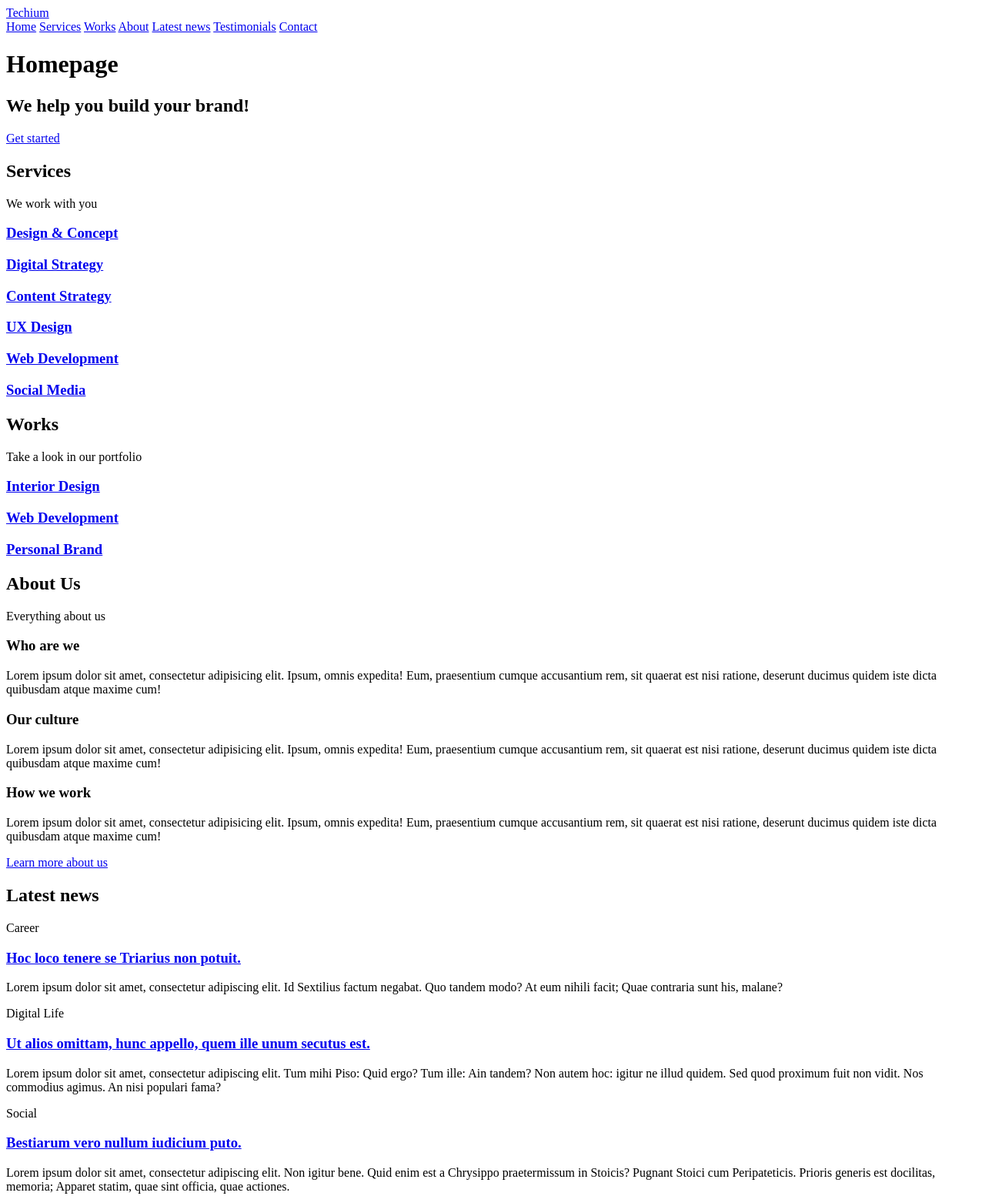
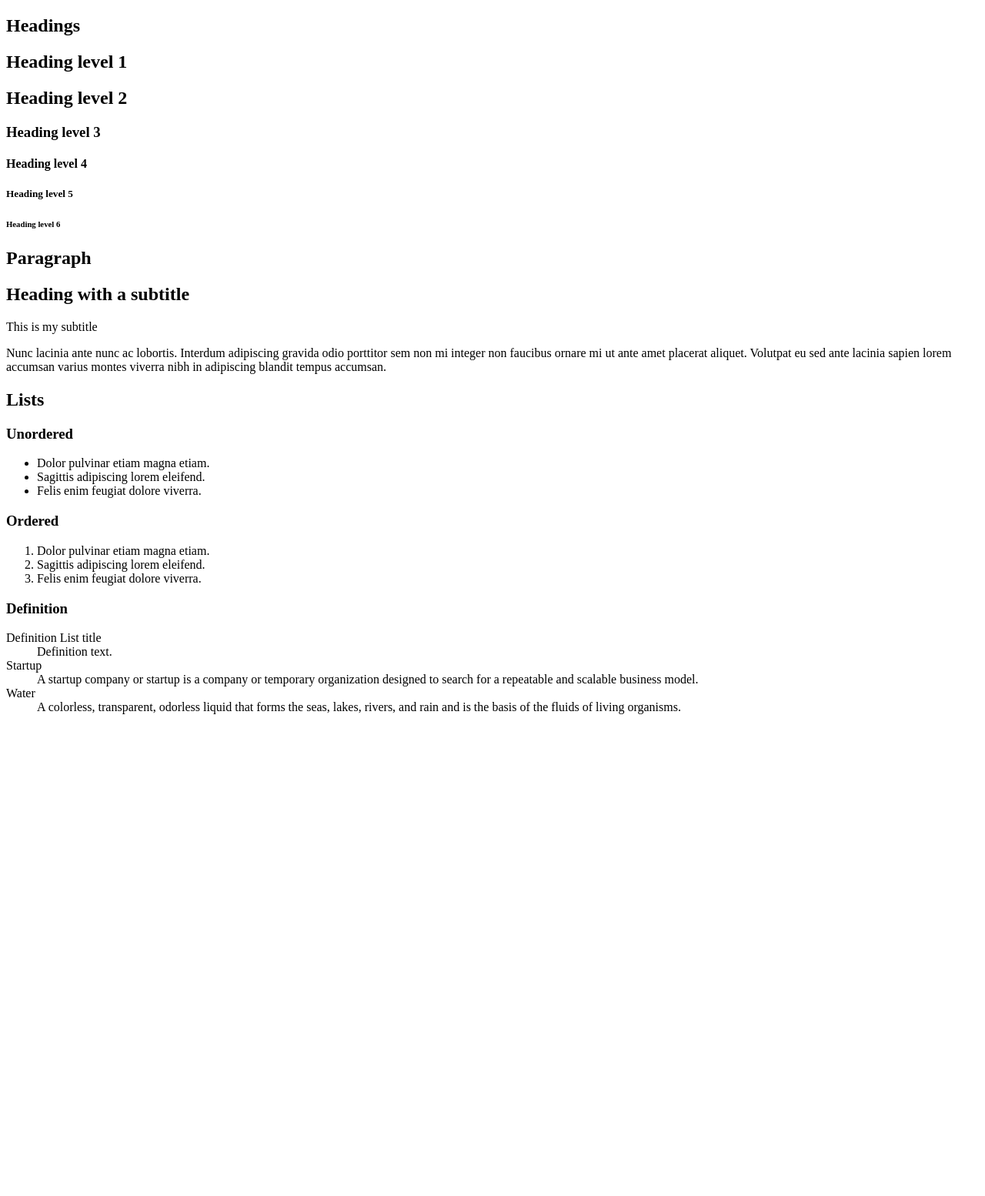
Before and after one commit to Benji021/holbertonschool-web_front_end, a plain HTML site: page html_advanced/26-styleguide.html in a window 1280 px wide. Shown: the top 1554 px of the page at 77% size. After the commit the page ends 944 px from the top, so only its background shows below. Drawn offline with Linux system fonts and the light colour scheme.

Commit message:
Examples of lists for the styleguide

```diff
--- a/html_advanced/26-styleguide.html
+++ b/html_advanced/26-styleguide.html
@@ -3,186 +3,65 @@
 <head>
     <meta charset="utf-8">
     <meta name="viewport" content="width=device-width, initial-scale=1.0, viewport-fit=cover">
-    <title>Homepage - Techium</title>
+    <title>Styleguide - Techium</title>
     <meta name="description" content="Techium is a digital agency">
     <link rel="icon" type="image/x-icon" href="./favicon.ico">
     <link rel="icon" type="image/png" href="./favicon.png">
 </head>
 <body>
-    <!-- Header -->
     <header>
-        <div>
-            <div>
-                <div>
-                    <a href="/">
-                        <span>Techium</span>
-                    </a>
-                </div>
-                <nav>
-                    <div>
-                        <a href="/">Home</a>
-                        <a href="#services">Services</a>
-                        <a href="#works">Works</a>
-                        <a href="#about">About</a>
-                        <a href="#latest_news">Latest news</a>
-                        <a href="#testimonials">Testimonials</a>
-                        <a href="#contact">Contact</a>
-                    </div>
-                </nav>
-            </div>
-        </div>
     </header>
-    <!-- Main -->
     <main>
-        <h1>Homepage</h1>
-        <!-- Hero section -->
         <section>
-            <div>
-                <h2>We help you build your brand!</h2>
-                <a href="#">Get started</a>
-            </div>
+            <header>
+                <h2>Headings</h2>
+            </header>
+            <h1>Heading level 1</h1>
+            <h2>Heading level 2</h2>
+            <h3>Heading level 3</h3>
+            <h4>Heading level 4</h4>
+            <h5>Heading level 5</h5>
+            <h6>Heading level 6</h6>
         </section>
-        <!-- Services section -->
         <section>
-            <div>
             <header>
-                    <h2>Services</h2>
-                    <p>We work with you</p>
+                <h2>Paragraph</h2>
+            </header>
+            <h2>Heading with a subtitle</h2>
+            <p>This is my subtitle</p>
+            <p>Nunc lacinia ante nunc ac lobortis. Interdum adipiscing gravida odio porttitor sem non mi integer non faucibus ornare mi ut ante amet placerat aliquet. Volutpat eu sed ante lacinia sapien lorem accumsan varius montes viverra nibh in adipiscing blandit tempus accumsan.</p>
+        </section>
+        <!-- Lists -->
+        <section>
+            <header>
+                <h2>Lists</h2>
             </header>
             <div>
-                    <h3><a href="#">Design & Concept</a></h3>
-                    <h3><a href="#">Digital Strategy</a></h3>
-                    <h3><a href="#">Content Strategy</a></h3>
-                    <h3><a href="#">UX Design</a></h3>
-                    <h3><a href="#">Web Development</a></h3>
-                    <h3><a href="#">Social Media</a></h3>
-                </div>
-            </div>
-        </section>
-        <!-- Works section -->
-        <section>
-            <div>
-                <header>
-                    <h2>Works</h2>
-                    <p>Take a look in our portfolio</p>
-                </header>
-                <div>
-                    <article>
-                        <h3><a href="#">Interior Design</a></h3>
-                    </article>
-                    <article>
-                        <h3><a href="#">Web Development</a></h3>
-                    </article>
-                    <article>
-                        <h3><a href="#">Personal Brand</a></h3>
-                    </article>
-                </div>
-            </div>
-        </section>
-        <!-- About Us section -->
-        <section>
-            <div>
-                <header>
-                    <h2>About Us</h2>
-                    <p>Everything about us</p>
-                </header>
-                <div>
-                    <h3>Who are we</h3>
-                    <p>Lorem ipsum dolor sit amet, consectetur adipisicing elit. Ipsum, omnis expedita! Eum, praesentium cumque accusantium rem, sit quaerat est nisi ratione, deserunt ducimus quidem iste dicta quibusdam atque maxime cum!</p>
-                    <h3>Our culture</h3>
-                    <p>Lorem ipsum dolor sit amet, consectetur adipisicing elit. Ipsum, omnis expedita! Eum, praesentium cumque accusantium rem, sit quaerat est nisi ratione, deserunt ducimus quidem iste dicta quibusdam atque maxime cum!</p>
-                    <h3>How we work</h3>
-                    <p>Lorem ipsum dolor sit amet, consectetur adipisicing elit. Ipsum, omnis expedita! Eum, praesentium cumque accusantium rem, sit quaerat est nisi ratione, deserunt ducimus quidem iste dicta quibusdam atque maxime cum!</p>
-                </div>
-                <a href="about.html">Learn more about us</a>
-            </div>
-        </section>
-        <!-- Latest news section -->
-        <section>
-            <div>
-                <header>
-                    <h2>Latest news</h2>
-                </header>
-                <div>
-                    <article>
-                        <p>Career</p>
-                        <h3><a href="#">Hoc loco tenere se Triarius non potuit.</a></h3>
-                        <p>Lorem ipsum dolor sit amet, consectetur adipiscing elit. Id Sextilius factum negabat. Quo tandem modo? At eum nihili facit; Quae contraria sunt his, malane?</p>
-                    </article>
-                    <article>
-                        <p>Digital Life</p>
-                        <h3><a href="#">Ut alios omittam, hunc appello, quem ille unum secutus est.</a></h3>
-                        <p>Lorem ipsum dolor sit amet, consectetur adipiscing elit. Tum mihi Piso: Quid ergo? Tum ille: Ain tandem? Non autem hoc: igitur ne illud quidem. Sed quod proximum fuit non vidit. Nos commodius agimus. An nisi populari fama?</p>
-                    </article>
-                    <article>
-                        <p>Social</p>
-                        <h3><a href="#">Bestiarum vero nullum iudicium puto.</a></h3>
-                        <p>Lorem ipsum dolor sit amet, consectetur adipiscing elit. Non igitur bene. Quid enim est a Chrysippo praetermissum in Stoicis? Pugnant Stoici cum Peripateticis. Prioris generis est docilitas, memoria; Apparet statim, quae sint officia, quae actiones.</p>
-                    </article>
-                </div>
-            </div>
-        </section>
-        <!-- Testimonials section -->
-        <section>
-            <div>
-                <header>
-                    <h2>Testimonials</h2>
-                    <p>We are more than a digital company</p>
-                </header>
-                <div>
-                    <article>
-                        <blockquote>
-                            <p>I am completely blown away. Thanks to Techium, we've just launched our 5th website!</p>
-                            <cite>Yuri Y.</cite>
-                        </blockquote>
-                    </article>
-                    <article>
-                        <blockquote>
-                            <p>Thank you so much for your help. Techium company is awesome!</p>
-                            <cite>Dorrie S.</cite>
-                        </blockquote>
-                    </article>
-                    <article>
-                        <blockquote>
-                            <p>I love your system. Definitely worth the investment. I'd be lost without Techium company.</p>
-                            <cite>Sven H.</cite>
-                        </blockquote>
-                    </article>
-                </div>
-            </div>
-        </section>
-        <!-- Contact section -->
-        <section>
-            <div>
-                <header>
-                    <h2>Contact</h2>
-                    <p>We like to know new people</p>
-                </header>
-                <div>
-                    <p>Lorem ipsum dolor sit amet, consectetur adipiscing elit. Id Sextilius factum negabat. Quo tandem modo? At eum nihili facit; Quae contraria sunt his, malane?</p>
-                </div>
-                <a href="contact.html">Get in touch</a>
+                <h3>Unordered</h3>
+                <ul>
+                    <li>Dolor pulvinar etiam magna etiam.</li>
+                    <li>Sagittis adipiscing lorem eleifend.</li>
+                    <li>Felis enim feugiat dolore viverra.</li>
+                </ul>
+                <h3>Ordered</h3>
+                <ol>
+                    <li>Dolor pulvinar etiam magna etiam.</li>
+                    <li>Sagittis adipiscing lorem eleifend.</li>
+                    <li>Felis enim feugiat dolore viverra.</li>
+                </ol>
+                <h3>Definition</h3>
+                <dl>
+                    <dt>Definition List title</dt>
+                    <dd>Definition text.</dd>
+                    <dt>Startup</dt>
+                    <dd>A startup company or startup is a company or temporary organization designed to search for a repeatable and scalable business model.</dd>
+                    <dt>Water</dt>
+                    <dd>A colorless, transparent, odorless liquid that forms the seas, lakes, rivers, and rain and is the basis of the fluids of living organisms.</dd>
+                </dl>
             </div>
         </section>
     </main>
-    <!-- Footer -->
     <footer>
-        <div>
-            <div>
-                <ul>
-                    <li><a href="https://www.facebook.com/HolbertonSchool/">Facebook</a></li>
-                    <li><a href="https://twitter.com/holbertonschool">Twitter</a></li>
-                    <li><a href="https://www.instagram.com/holbertonschool/">Instagram</a></li>
-                </ul>
-            </div>
-            <div>
-                <ul>
-                    <li><a href="#">Terms of Use</a></li>
-                    <li><a href="#">Privacy Policy</a></li>
-                    <li><a href="#">Cookie Policy</a></li>
-                </ul>
-            </div>
-        </div>
     </footer>
 </body>
 </html>
```
Lines whose indentation alone changed are shown as unchanged.
